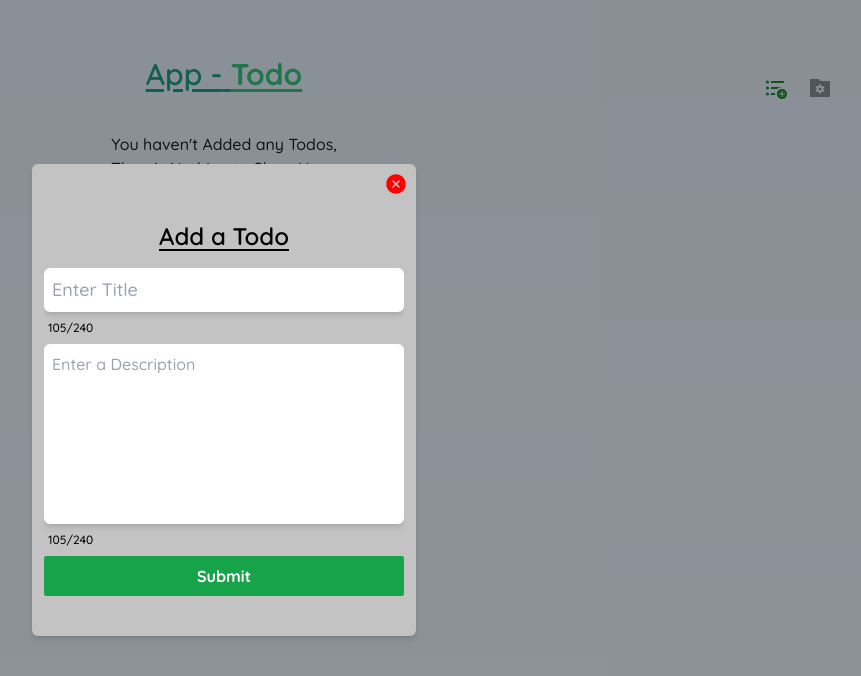
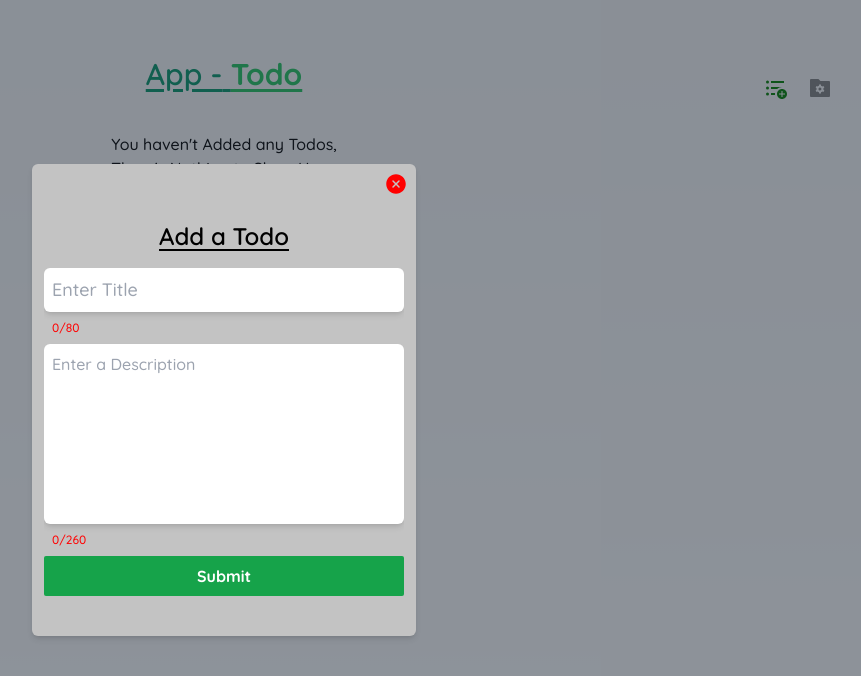
Before and after one commit to mza-codes/next-todo, a Next.js app: page / in a window 1280 px wide. Both pictures are taken after a click on the button 1192 px from the left and 88 px from the top of the page. Shown: the top 676 px of the page, without its empty margins (416-1277 px from the left). Built offline with nearby package versions, Linux system fonts and the light colour scheme.

Commit message:
feat: add minimal form validations, react-hook-form, zod

```diff
--- a/package.json
+++ b/package.json
@@ -22,10 +22,12 @@
     "postcss": "8.4.23",
     "react": "18.2.0",
     "react-dom": "18.2.0",
+    "react-hook-form": "^7.43.9",
     "react-hot-toast": "^2.4.1",
     "react-icons": "^4.8.0",
     "tailwindcss": "3.3.2",
     "typescript": "5.0.4",
+    "zod": "^3.21.4",
     "zustand": "^4.3.8"
   }
 }
--- a/src/components/InputForm.tsx
+++ b/src/components/InputForm.tsx
@@ -2,13 +2,18 @@ import useDialog from "@/hooks/useDialog";
 import useTodoStore from "@/store/useTodoStore";
 import { Todo } from "@/types";
 import { FormEvent } from "react";
+import TodoForm from "./TodoForm";
 
 type Props = {
     editItem?: Todo;
     update?: boolean;
 };
 
-export default function InputForm({ editItem, update }: Props) {
+export default function InputFormV2(props: Props) {
+    return <TodoForm {...props} />;
+}
+
+export function InputForm({ editItem, update }: Props) {
     const addTodo = useTodoStore((s) => s.addOne);
     const updateTodo = useTodoStore((s) => s.updateTodo);
     const dialog = useDialog();
--- /dev/null
+++ b/src/components/TodoForm.tsx
@@ -0,0 +1,140 @@
+import useDialog from "@/hooks/useDialog";
+import useTodoStore from "@/store/useTodoStore";
+import { Todo } from "@/types";
+import { FieldError, useForm } from "react-hook-form";
+import { toast } from "react-hot-toast";
+import { z, ZodError } from "zod";
+
+type TodoFormProps = {
+    editItem?: Todo;
+    update?: boolean;
+};
+
+type FormValues = {
+    title: string;
+    todo: string;
+};
+
+const length = {
+    title: [2, 80],
+    todo: [5, 260],
+} as const;
+
+const formSchema = z.object({
+    title: z.string().min(length.title[0]).max(length.title[1]),
+    todo: z.string().min(length.todo[0]).max(length.todo[1]),
+});
+
+export default function TodoForm({ editItem, update }: TodoFormProps) {
+    const {
+        register,
+        handleSubmit,
+        formState: { errors },
+        watch,
+        reset,
+    } = useForm<FormValues>({
+        resolver: async (values) => {
+            try {
+                const validatedValues = await formSchema.parseAsync(values);
+                return { values: validatedValues, errors: {} };
+            } catch (err: any) {
+                if (err instanceof ZodError)
+                    return { values: {}, errors: err.formErrors.fieldErrors };
+
+                toast.error("Unknown Error Occurred!");
+                return { values: {}, errors: err?.message };
+            }
+        },
+        // defaultValues: {
+        //     title: editItem?.title ?? "",
+        //     todo: editItem?.todo ?? "",
+        // },
+    });
+
+    const values = {
+        title: watch("title"),
+        todo: watch("todo"),
+    };
+
+    const addTodo = useTodoStore((s) => s.addOne);
+    const updateTodo = useTodoStore((s) => s.updateTodo);
+    const dialog = useDialog();
+
+    const createTodo = ({ title, todo }: FormValues) => {
+        const data: Todo = {
+            title,
+            completed: false,
+            id: `${Date.now()}_T${title.slice(0, 4)}`,
+            todo,
+            userId: `${Date.now()}`,
+            deleted: false,
+        };
+
+        addTodo(data);
+        console.log("add todo => ", data);
+    };
+
+    const onSubmit = (data: FormValues) => {
+        if (editItem && update) {
+            updateTodo({ ...editItem, ...data });
+            dialog.onClose();
+        } else createTodo(data);
+        reset();
+    };
+
+    return (
+        <section className="col center px-2">
+            <h2 className="text-2xl font-semibold py-2 my-2 underline underline-offset-4">
+                Add a Todo
+            </h2>
+            <form
+                onSubmit={handleSubmit(onSubmit)}
+                className="col text-start gap-2 overflow-hidden"
+            >
+                <input
+                    {...register("title")}
+                    defaultValue={editItem?.title ?? ""}
+                    type="text"
+                    className="input-todo text-lg min-w-[230px] sm:min-w-[340px] max-w-full"
+                    placeholder="Enter Title"
+                />
+                <ErrBox str={values.title} range={length.title} msg={errors.title} />
+
+                <textarea
+                    {...register("todo")}
+                    defaultValue={editItem?.todo ?? ""}
+                    placeholder="Enter a Description"
+                    className="input-todo min-h-[180px] min-w-[230px] sm:min-w-[360px]"
+                />
+                <ErrBox str={values.todo} range={length.todo} msg={errors.todo} />
+
+                <button className="submit">Submit</button>
+            </form>
+        </section>
+    );
+}
+
+type ErrBoxProps = {
+    str: string;
+    msg: FieldError | undefined;
+    range: readonly [number, number];
+};
+
+function ErrBox({ str = "", range, msg }: ErrBoxProps) {
+    const [min, max] = range;
+    return (
+        <div className="text-xs font-medium ml-1 text-[red] inline-flex gap-2 justify-between">
+            {/* @ts-ignore */}
+            {msg?.[0]}
+            <span
+                className={`text-xs font-medium ml-1 ${
+                    str?.length > max || str?.length < min
+                        ? "text-[red]"
+                        : "text-green-700/80"
+                }`}
+            >
+                {str?.length}/{max}
+            </span>
+        </div>
+    );
+}
--- a/src/components/TodoItemWInput.tsx
+++ b/src/components/TodoItemWInput.tsx
@@ -35,7 +35,7 @@ export default function TodoItemWInput({ todo }: { todo: Todo }) {
 
     return (
         <div
-            className={`col relative rounded-md pt-4 py-12 px-2 shadow-md hover:shadow-lg overflow-hidden min-w-[200px] max-w-[220px] sm:max-w-[360px] capitalize flex-grow ${
+            className={`col relative rounded-md pt-4 py-12 px-2 shadow-md hover:shadow-lg overflow-hidden min-w-[200px] max-w-[220px] sm:max-w-[360px] capitalize flex-grow todo-card ${
                 todo.completed && !todo.deleted
                     ? "todo-success"
                     : todo.deleted
--- a/src/styles/globals.css
+++ b/src/styles/globals.css
@@ -42,6 +42,10 @@ body {
 .todo-deleted {
     text-decoration: line-through;
     background: linear-gradient(0.7turn, rgb(255, 156, 238), rgb(255, 62, 62));
+}
+
+.todo-card {
+    transition: all 400ms ease-in-out;
 }
 
 /* CSS */
@@ -90,3 +94,7 @@ textarea {
     overflow-x: hidden;
     scroll-padding: 12px;
 }
+
+button {
+    @apply active:scale-95 transition-transform duration-300;
+}
```
Also changed, not shown: 1 other file (tests, documents, lock files or other folders).
